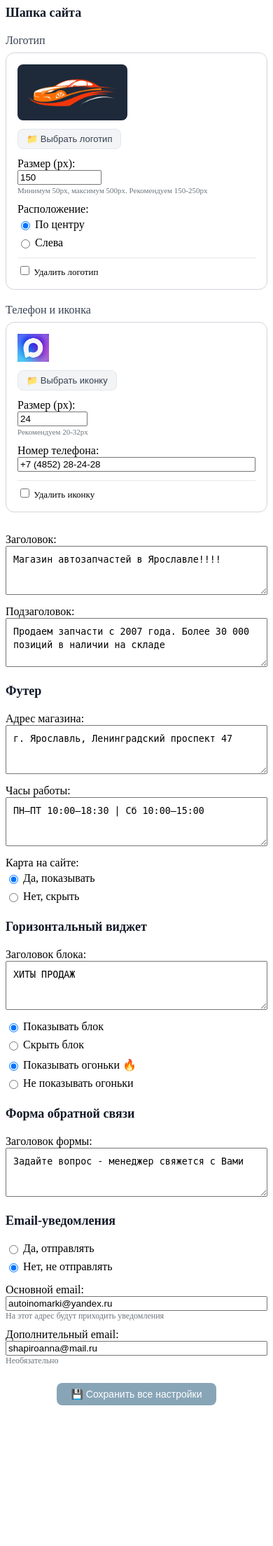
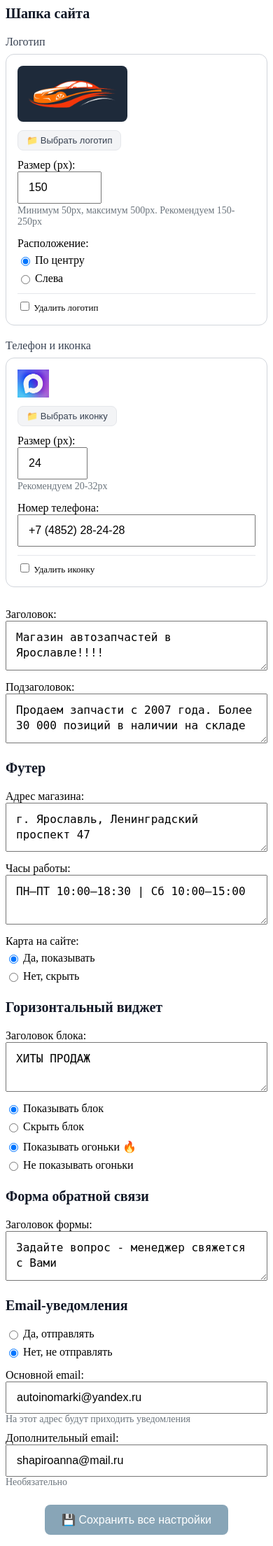
Before and after one commit to ShapiroAnna/autoshop, a Flask app: page /admin/ajax/settings in a window 390 px wide. Shown: the whole page at 70% size. Before the commit the page ends 2008 px from the top, so only its background shows below. Run offline with Flask 3, Linux system fonts and the light colour scheme; the visitor is signed in with stand-in values (Sample User, id 1); data comes from the database, SQL or seed files in the repository.

Commit message:
Настройки_изм. моб. версию

```diff
--- a/templates/admin/ajax_settings.html
+++ b/templates/admin/ajax_settings.html
@@ -342,4 +342,42 @@
         }
     }
 
+    /* ===== НОВЫЙ БЛОК: Увеличение шрифтов на мобильных ===== */
+    @media (max-width: 600px) {
+        .card input,
+        .card textarea,
+        .card .form-control,
+        input[type="text"],
+        input[type="email"],
+        input[type="number"],
+        textarea {
+            font-size: 16px !important;
+            padding: 12px 14px !important;
+        }
+
+        .card .form-label,
+        label.form-label {
+            font-size: 16px !important;
+            margin-bottom: 6px !important;
+        }
+
+        button[type="submit"] {
+            font-size: 16px !important;
+            padding: 12px 24px !important;
+        }
+
+        .radio-vertical-group label,
+        .logo-alignment-options label {
+            font-size: 16px !important;
+        }
+
+        .card p,
+        .card small {
+            font-size: 14px !important;
+        }
+
+        .card h3 {
+            font-size: 20px !important;
+        }
+    }
 </style>
```
